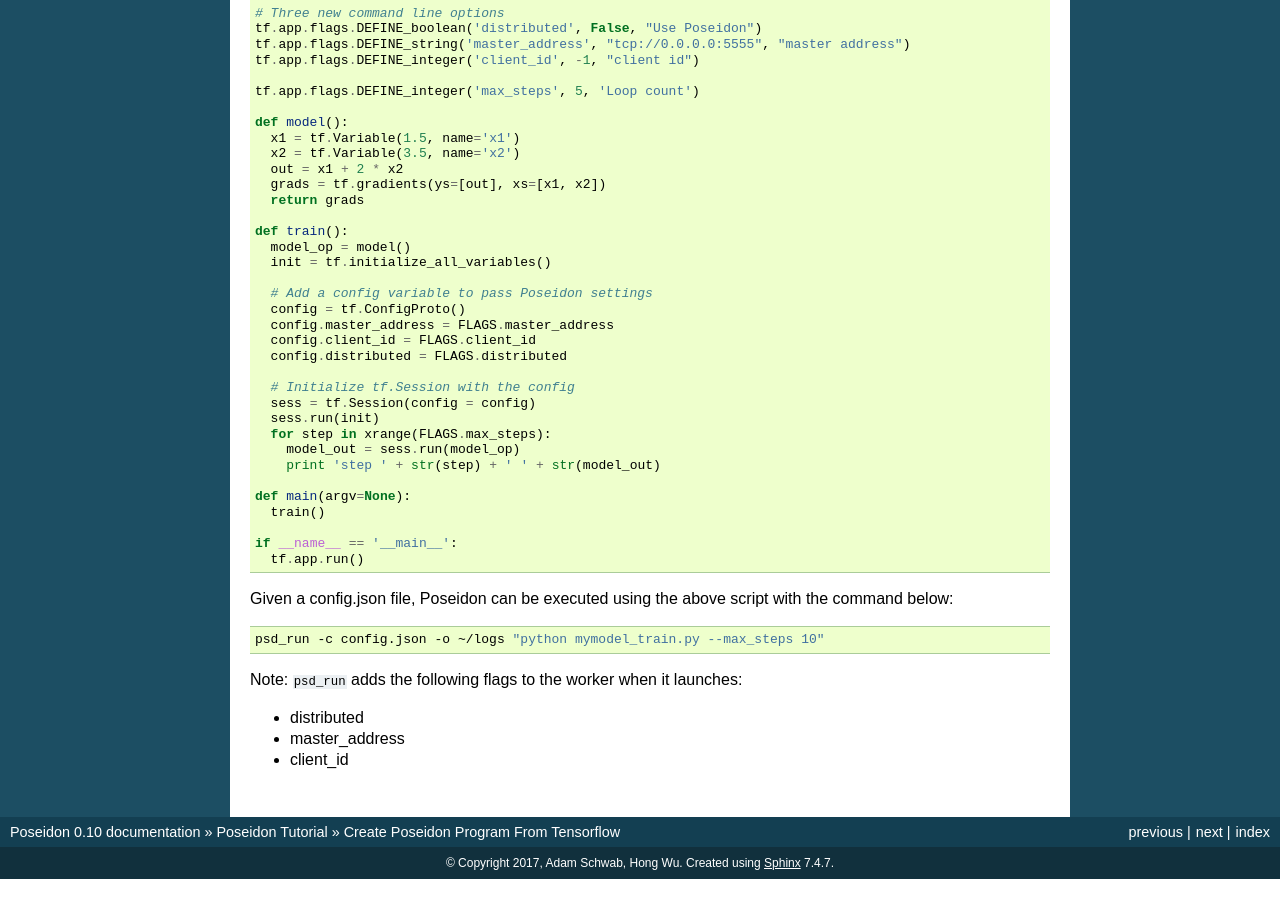
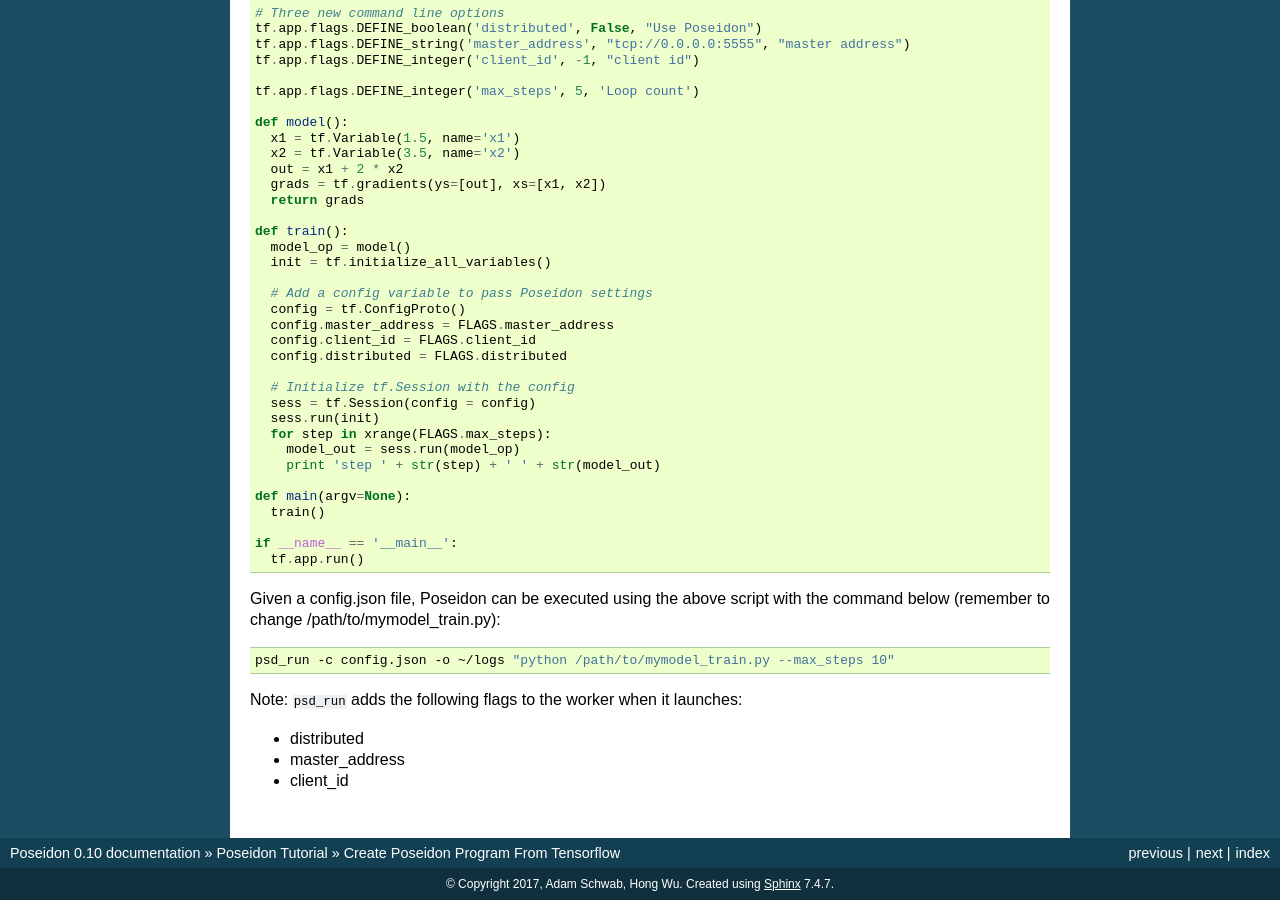
Before and after one commit to petuum-inc/poseidon-release, a Sphinx documentation site: the page built from docs/source/script.rst, in a window 1280 px wide and 900 px high, scrolled down 840 px. Built offline with Sphinx 7.4.7, drawn with Linux system fonts in a browser that asks for light colours; before the commit the page ends 1719 px from its top, so only the background shows below that.

Commit message:
removed potential pitfall in script

```diff
--- a/docs/source/script.rst
+++ b/docs/source/script.rst
@@ -86,11 +86,11 @@ A modified ``mymodel_train.py`` for Poseidon would look like the following:
     if __name__ == '__main__':
       tf.app.run()
 
-Given a config.json file, Poseidon can be executed using the above script with the command below:
+Given a config.json file, Poseidon can be executed using the above script with the command below (remember to change /path/to/mymodel_train.py):
 
 .. code:: bash
 
-    psd_run -c config.json -o ~/logs "python mymodel_train.py --max_steps 10"
+    psd_run -c config.json -o ~/logs "python /path/to/mymodel_train.py --max_steps 10"
 
 Note: ``psd_run`` adds the following flags to the worker when it launches:
 
```
